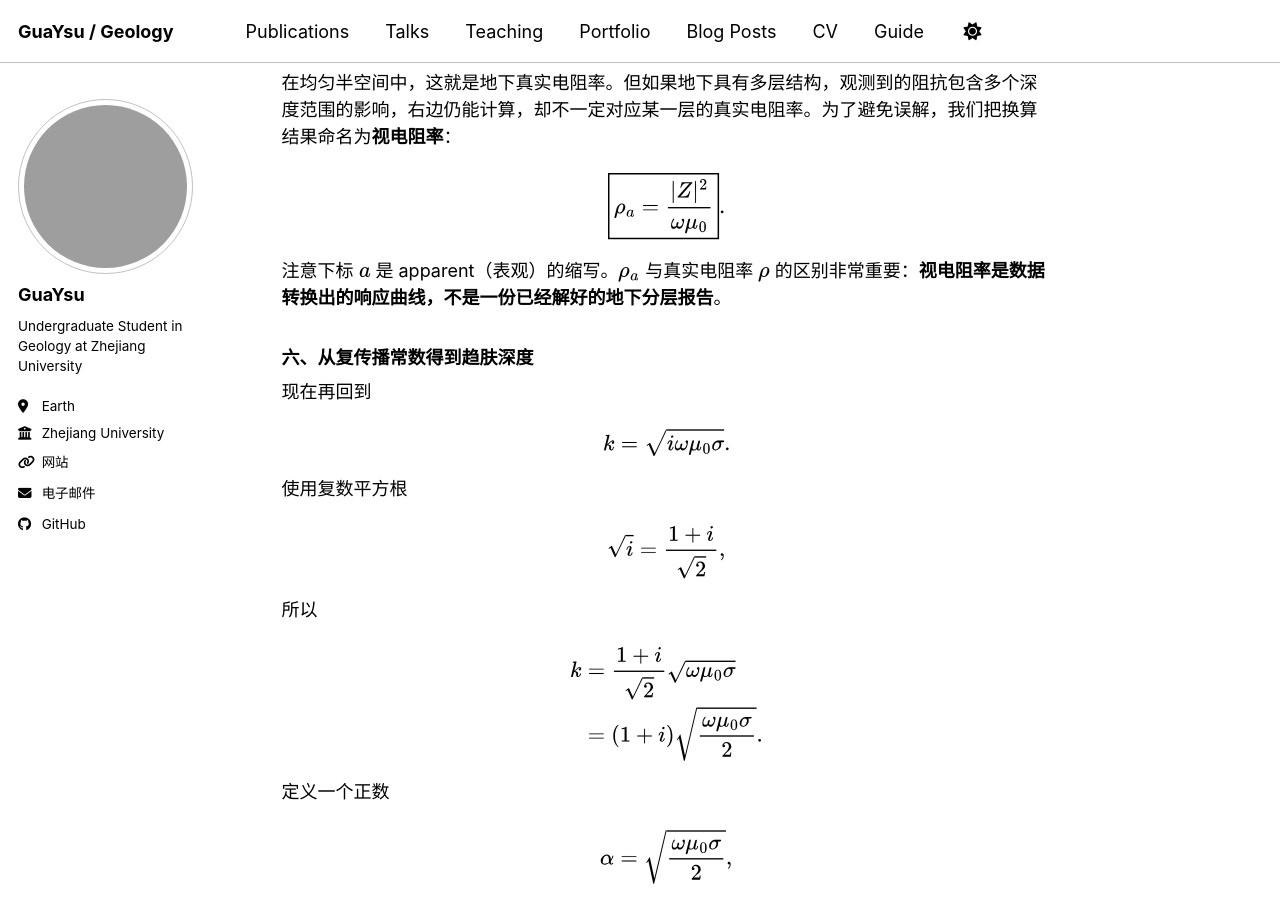
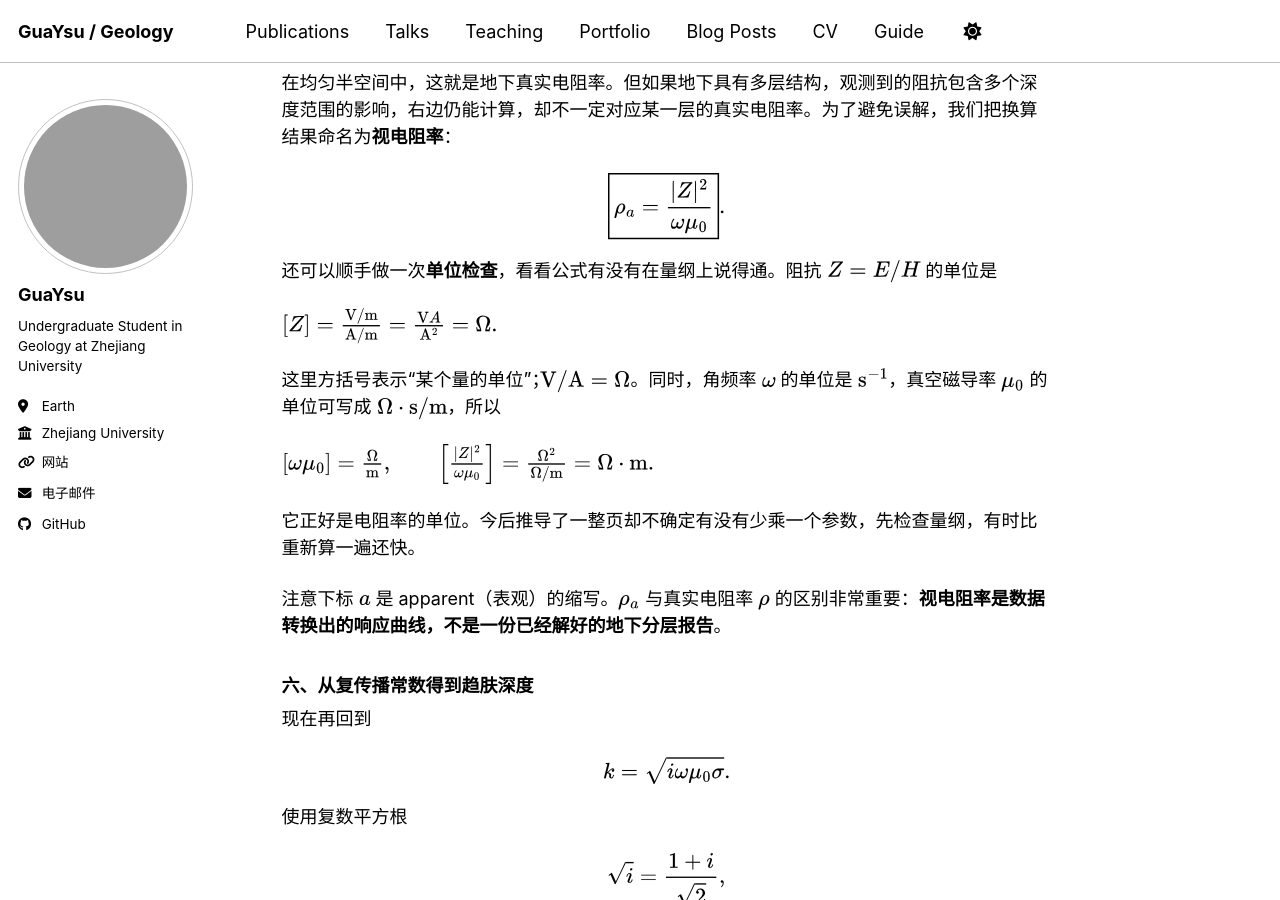
Before and after one commit to GuaYsu/guaysu.github.io, a Jekyll site: the page built from _posts/2026-10-21-mt-course-02b-layered-earth.md, in a window 1280 px wide and 900 px high, scrolled down 3957 px. Built offline with Jekyll 4.4.1, drawn with Linux system fonts in a browser that asks for light colours; a script bundle is joined from its source files by our own code; library files that are not in the unit come from our copies; grey boxes are pictures that could not be loaded.

Commit message:
docs(mt): add a worked beginner check to 02b-layered-earth

```diff
--- a/_posts/2026-10-21-mt-course-02b-layered-earth.md
+++ b/_posts/2026-10-21-mt-course-02b-layered-earth.md
@@ -187,6 +187,24 @@ $$
 $$
 \boxed{\rho_a=\frac{|Z|^2}{\omega\mu_0}}.
 $$
+
+还可以顺手做一次**单位检查**，看看公式有没有在量纲上说得通。阻抗 $Z=E/H$ 的单位是
+
+$
+[Z]=\frac{\mathrm{V/m}}{\mathrm{A/m}}=\frac{\mathrm VA}{\mathrm A^2}=\Omega.
+$
+
+这里方括号表示“某个量的单位”；$\mathrm{V/A}=\Omega$。同时，角频率 $\omega$ 的单位是 $\mathrm{s^{-1}}$，真空磁导率 $\mu_0$ 的单位可写成 $\Omega\cdot\mathrm{s/m}$，所以
+
+$
+[\omega\mu_0]=\frac{\Omega}{\mathrm m},
+\qquad
+\left[\frac{|Z|^2}{\omega\mu_0}\right]
+=\frac{\Omega^2}{\Omega/\mathrm m}
+=\Omega\cdot\mathrm m.
+$
+
+它正好是电阻率的单位。今后推导了一整页却不确定有没有少乘一个参数，先检查量纲，有时比重新算一遍还快。
 
 注意下标 $a$ 是 apparent（表观）的缩写。$\rho_a$ 与真实电阻率 $\rho$ 的区别非常重要：**视电阻率是数据转换出的响应曲线，不是一份已经解好的地下分层报告**。
 
```
